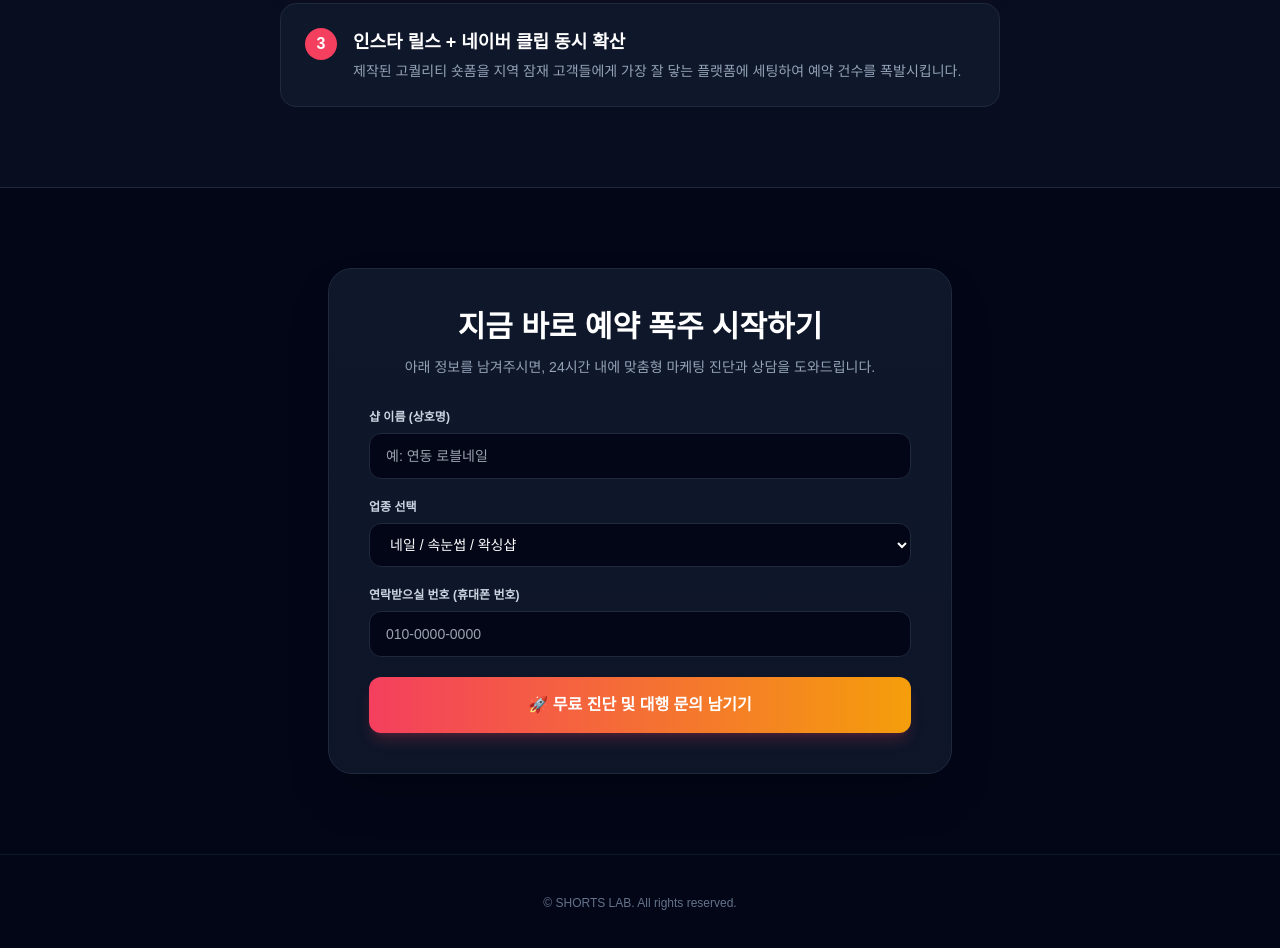
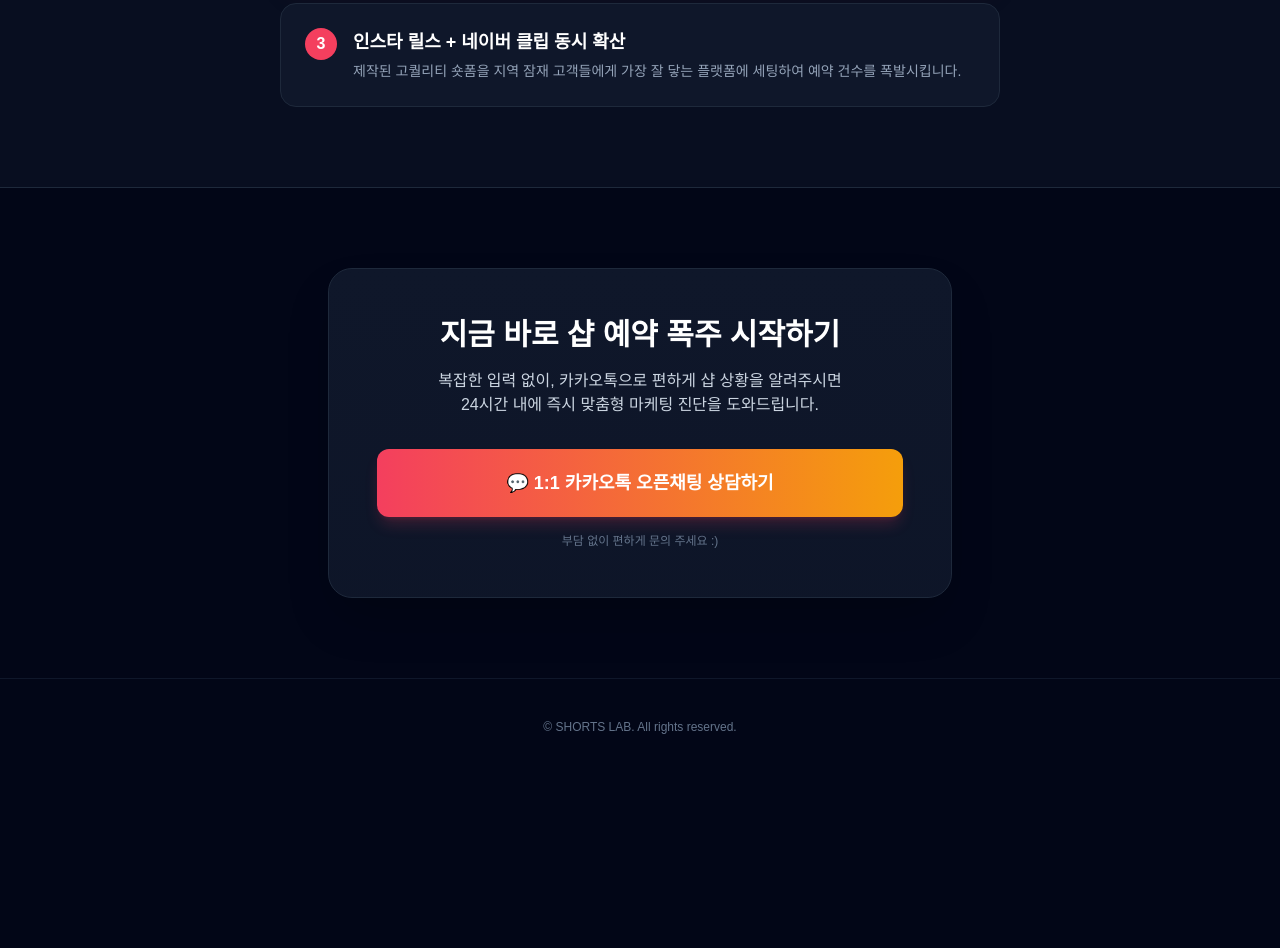
Before and after one commit to brandshortsofficial-hue/shop-landing, a plain HTML site: page index.html in a window 1280 px wide. Shown: the part 1776-2724 px from the top of the page. After the commit the page ends 2551 px from the top, so only its background shows below. Drawn offline with nearby package versions, Linux system fonts and the light colour scheme; a web font is replaced by a local one.

Commit message:
index.html

```diff
--- a/index.html
+++ b/index.html
@@ -14,7 +14,7 @@
 
     <!-- 상단 긴급 공지 바 -->
     <div class="bg-gradient-to-r from-rose-600 to-amber-600 text-white text-xs md:text-sm font-semibold py-2 px-4 text-center">
-        🔥 10월 마감 임박 | 현재 잔여 자리 <span class="underline decoration-yellow-300 font-bold">딱 2개 숍</span> 남았습니다.
+        🔥 4월 마감 임박 | 현재 잔여 자리 <span class="underline decoration-yellow-300 font-bold">딱 2개 숍</span> 남았습니다.
     </div>
 
     <!-- 네비게이션 -->
@@ -23,8 +23,8 @@
             <span class="w-3 h-3 rounded-full bg-rose-500 inline-block animate-pulse"></span>
             SHORTS LAB <span class="text-xs font-normal text-slate-400">1인샵 마케팅팀</span>
         </div>
-        <a href="#apply" class="text-xs md:text-sm font-semibold bg-slate-800 hover:bg-slate-700 text-slate-200 px-4 py-2 rounded-full border border-slate-700 transition">
-            빠른 상담신청
+        <a href="https://open.kakao.com/o/s6EsHzQi" target="_blank" class="text-xs md:text-sm font-semibold bg-slate-800 hover:bg-slate-700 text-slate-200 px-4 py-2 rounded-full border border-slate-700 transition">
+            1:1 카톡 상담하기
         </a>
     </nav>
 
@@ -42,8 +42,8 @@
             기획부터 촬영 콘셉트, 편집, 업로드까지 전부 떠먹여 드립니다.
         </p>
         <div class="flex flex-col sm:flex-row justify-center gap-4">
-            <a href="#apply" class="w-full sm:w-auto bg-gradient-to-r from-rose-500 to-amber-500 hover:from-rose-600 hover:to-amber-600 text-white font-bold text-base px-8 py-4 rounded-xl shadow-lg shadow-rose-500/20 transition transform active:scale-95 text-center">
-                🔥 선착순 무료 진단 및 상담 신청하기
+            <a href="https://open.kakao.com/o/s6EsHzQi" target="_blank" class="w-full sm:w-auto bg-gradient-to-r from-rose-500 to-amber-500 hover:from-rose-600 hover:to-amber-600 text-white font-bold text-base px-8 py-4 rounded-xl shadow-lg shadow-rose-500/20 transition transform active:scale-95 text-center flex items-center justify-center gap-2">
+                💬 1:1 카톡으로 편하게 무료 진단받기
             </a>
         </div>
     </header>
@@ -117,37 +117,18 @@
         </div>
     </section>
 
-    <!-- 신청 폼 섹션 (Formspree 이메일 연동 완료) -->
-    <section id="apply" class="max-w-2xl mx-auto px-6 py-20">
-        <div class="bg-gradient-to-b from-slate-900 to-slate-900/90 border border-slate-800 p-8 md:p-10 rounded-3xl shadow-2xl">
-            <div class="text-center mb-8">
-                <h2 class="text-2xl md:text-3xl font-extrabold text-white mb-3">지금 바로 예약 폭주 시작하기</h2>
-                <p class="text-sm text-slate-400">아래 정보를 남겨주시면, 24시간 내에 맞춤형 마케팅 진단과 상담을 도와드립니다.</p>
-            </div>
-
-            <form action="https://formspree.io/f/meaovgle" method="POST" class="space-y-5">
-                <div>
-                    <label class="block text-xs font-semibold text-slate-300 mb-2">샵 이름 (상호명)</label>
-                    <input type="text" name="shop_name" required placeholder="예: 연동 로블네일" class="w-full bg-slate-950 border border-slate-800 rounded-xl px-4 py-3 text-white text-sm focus:outline-none focus:border-rose-500 transition">
-                </div>
-                <div>
-                    <label class="block text-xs font-semibold text-slate-300 mb-2">업종 선택</label>
-                    <select name="shop_type" class="w-full bg-slate-950 border border-slate-800 rounded-xl px-4 py-3 text-white text-sm focus:outline-none focus:border-rose-500 transition">
-                        <option>네일 / 속눈썹 / 왁싱샵</option>
-                        <option>피부관리 / 에스테틱</option>
-                        <option>1:1 PT / 필라테스 / 요가</option>
-                        <option>공방 / 원데이클래스</option>
-                        <option>기타 서비스업</option>
-                    </select>
-                </div>
-                <div>
-                    <label class="block text-xs font-semibold text-slate-300 mb-2">연락받으실 번호 (휴대폰 번호)</label>
-                    <input type="tel" name="phone_number" required placeholder="010-0000-0000" class="w-full bg-slate-950 border border-slate-800 rounded-xl px-4 py-3 text-white text-sm focus:outline-none focus:border-rose-500 transition">
-                </div>
-                <button type="submit" class="w-full bg-gradient-to-r from-rose-500 to-amber-500 hover:from-rose-600 hover:to-amber-600 text-white font-bold py-4 rounded-xl shadow-lg shadow-rose-500/20 transition transform active:scale-95 text-center mt-4">
-                    🚀 무료 진단 및 대행 문의 남기기
-                </button>
-            </form>
+    <!-- 최종 콜투액션 (카카오톡 다이렉트 연결 섹션) -->
+    <section class="max-w-2xl mx-auto px-6 py-20 text-center">
+        <div class="bg-gradient-to-b from-slate-900 to-slate-900/90 border border-slate-800 p-8 md:p-12 rounded-3xl shadow-2xl">
+            <h2 class="text-2xl md:text-3xl font-extrabold text-white mb-4">지금 바로 샵 예약 폭주 시작하기</h2>
+            <p class="text-sm md:text-base text-slate-300 mb-8 leading-relaxed">
+                복잡한 입력 없이, 카카오톡으로 편하게 샵 상황을 알려주시면<br>
+                24시간 내에 즉시 맞춤형 마케팅 진단을 도와드립니다.
+            </p>
+            <a href="https://open.kakao.com/o/s6EsHzQi" target="_blank" class="inline-block w-full bg-gradient-to-r from-rose-500 to-amber-500 hover:from-rose-600 hover:to-amber-600 text-white font-bold text-base md:text-lg py-5 rounded-xl shadow-lg shadow-rose-500/20 transition transform active:scale-95">
+                💬 1:1 카카오톡 오픈채팅 상담하기
+            </a>
+            <p class="text-xs text-slate-500 mt-4">부담 없이 편하게 문의 주세요 :)</p>
         </div>
     </section>
 
```
